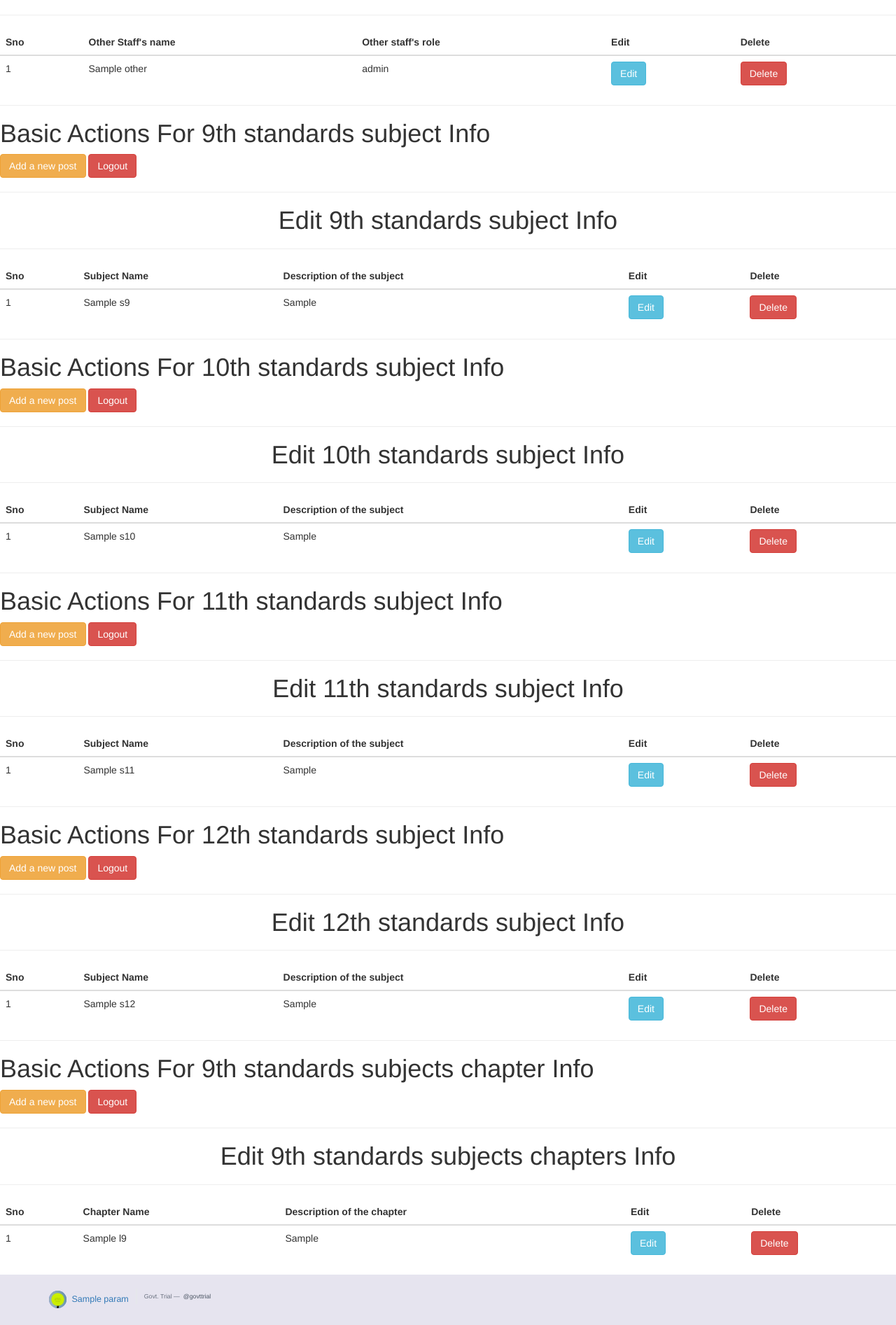
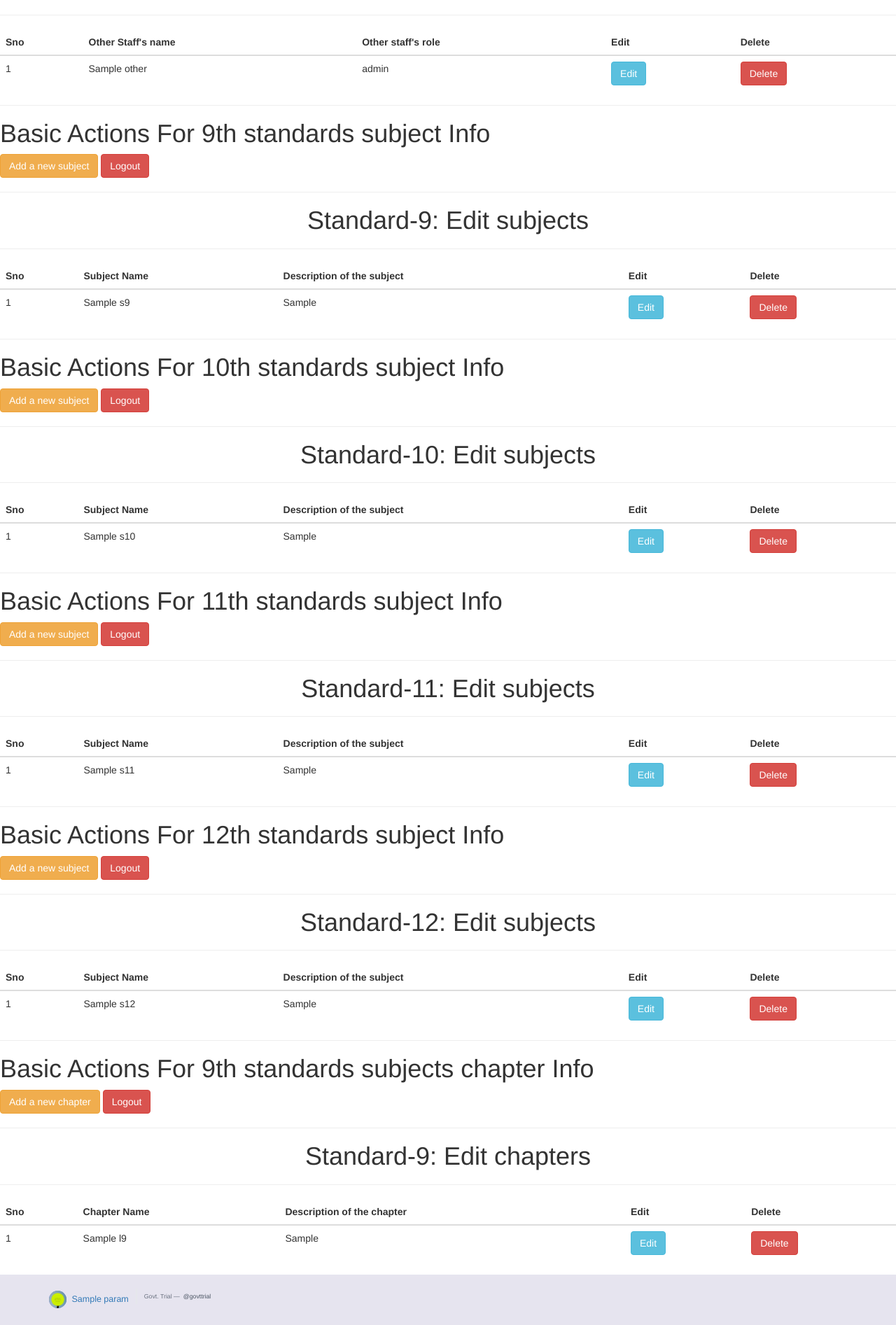
Before and after one commit to AxayPatoliya/Online-school, a Flask app: template templates/dashboard.html in a window 1280 px wide. Shown: the part 2117-4010 px from the top of the page at 70% size. Run offline with Flask 2, Linux system fonts and the light colour scheme; tables that the repository leaves empty hold one stand-in row (values such as "Sample post"); the template is opened without the code that fills it: values that come from a table or form of the project are taken from there, most other values are stand-ins (such as "Sample title", 1, 10 or a date in 2020); some libraries are stand-ins or nearby versions.

Commit message:
make it better

```diff
--- a/templates/dashboard.html
+++ b/templates/dashboard.html
@@ -256,11 +256,11 @@
 
       <hr>
       <h1>Basic Actions For 9th standards subject Info</h1>
-      <a href="/edit/s9/0"><button class="btn btn-warning">Add a new post</button></a>
+      <a href="/edit/s9/0"><button class="btn btn-warning">Add a new subject</button></a>
       <a href="/logout"><button class="btn btn-danger">Logout</button></a>
       <hr>
 
-      <h1 style="text-align: center;">Edit 9th standards subject Info</h1>
+      <h1 style="text-align: center;">Standard-9: Edit subjects</h1>
       <hr>
     <table class="table">
         <thead>
@@ -295,11 +295,11 @@
 
       <hr>
       <h1>Basic Actions For 10th standards subject Info</h1>
-      <a href="/edit/s10/0"><button class="btn btn-warning">Add a new post</button></a>
+      <a href="/edit/s10/0"><button class="btn btn-warning">Add a new subject</button></a>
       <a href="/logout"><button class="btn btn-danger">Logout</button></a>
       <hr>
 
-      <h1 style="text-align: center;">Edit 10th standards subject Info</h1>
+      <h1 style="text-align: center;">Standard-10: Edit subjects</h1>
       <hr>
     <table class="table">
         <thead>
@@ -335,11 +335,11 @@
 
       <hr>
       <h1>Basic Actions For 11th standards subject Info</h1>
-      <a href="/edit/s11/0"><button class="btn btn-warning">Add a new post</button></a>
+      <a href="/edit/s11/0"><button class="btn btn-warning">Add a new subject</button></a>
       <a href="/logout"><button class="btn btn-danger">Logout</button></a>
       <hr>
 
-      <h1 style="text-align: center;">Edit 11th standards subject Info</h1>
+      <h1 style="text-align: center;">Standard-11: Edit subjects</h1>
       <hr>
     <table class="table">
         <thead>
@@ -374,11 +374,11 @@
 
       <hr>
       <h1>Basic Actions For 12th standards subject Info</h1>
-      <a href="/edit/s12/0"><button class="btn btn-warning">Add a new post</button></a>
+      <a href="/edit/s12/0"><button class="btn btn-warning">Add a new subject</button></a>
       <a href="/logout"><button class="btn btn-danger">Logout</button></a>
       <hr>
 
-      <h1 style="text-align: center;">Edit 12th standards subject Info</h1>
+      <h1 style="text-align: center;">Standard-12: Edit subjects</h1>
       <hr>
     <table class="table">
         <thead>
@@ -412,11 +412,11 @@
 
       <hr>
       <h1>Basic Actions For 9th standards subjects chapter Info</h1>
-      <a href="/edit/l9/0"><button class="btn btn-warning">Add a new post</button></a>
+      <a href="/edit/l9/0"><button class="btn btn-warning">Add a new chapter</button></a>
       <a href="/logout"><button class="btn btn-danger">Logout</button></a>
       <hr>
 
-      <h1 style="text-align: center;">Edit 9th standards subjects chapters Info</h1>
+      <h1 style="text-align: center;">Standard-9: Edit chapters</h1>
       <hr>
     <table class="table">
         <thead>
```
